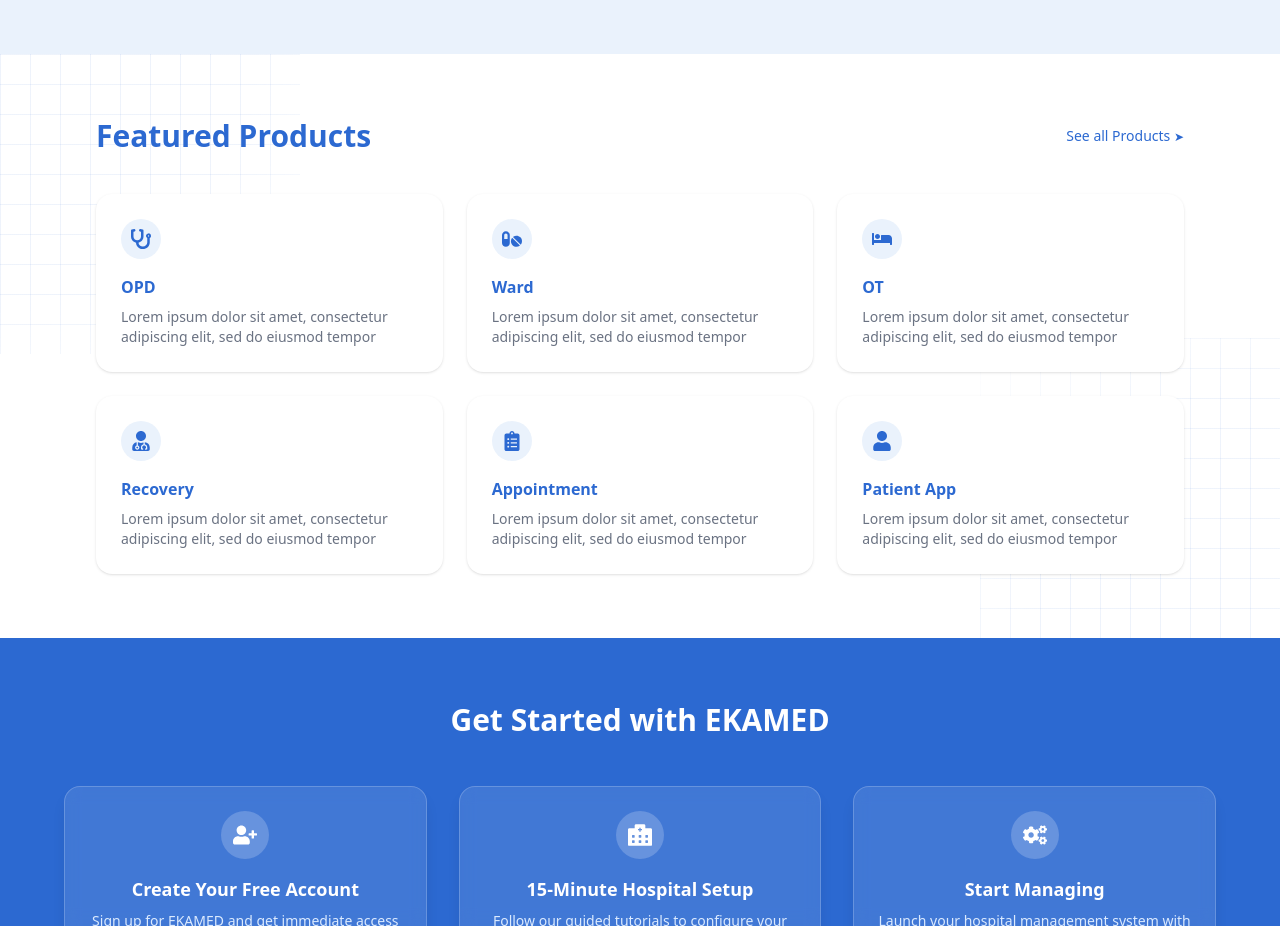
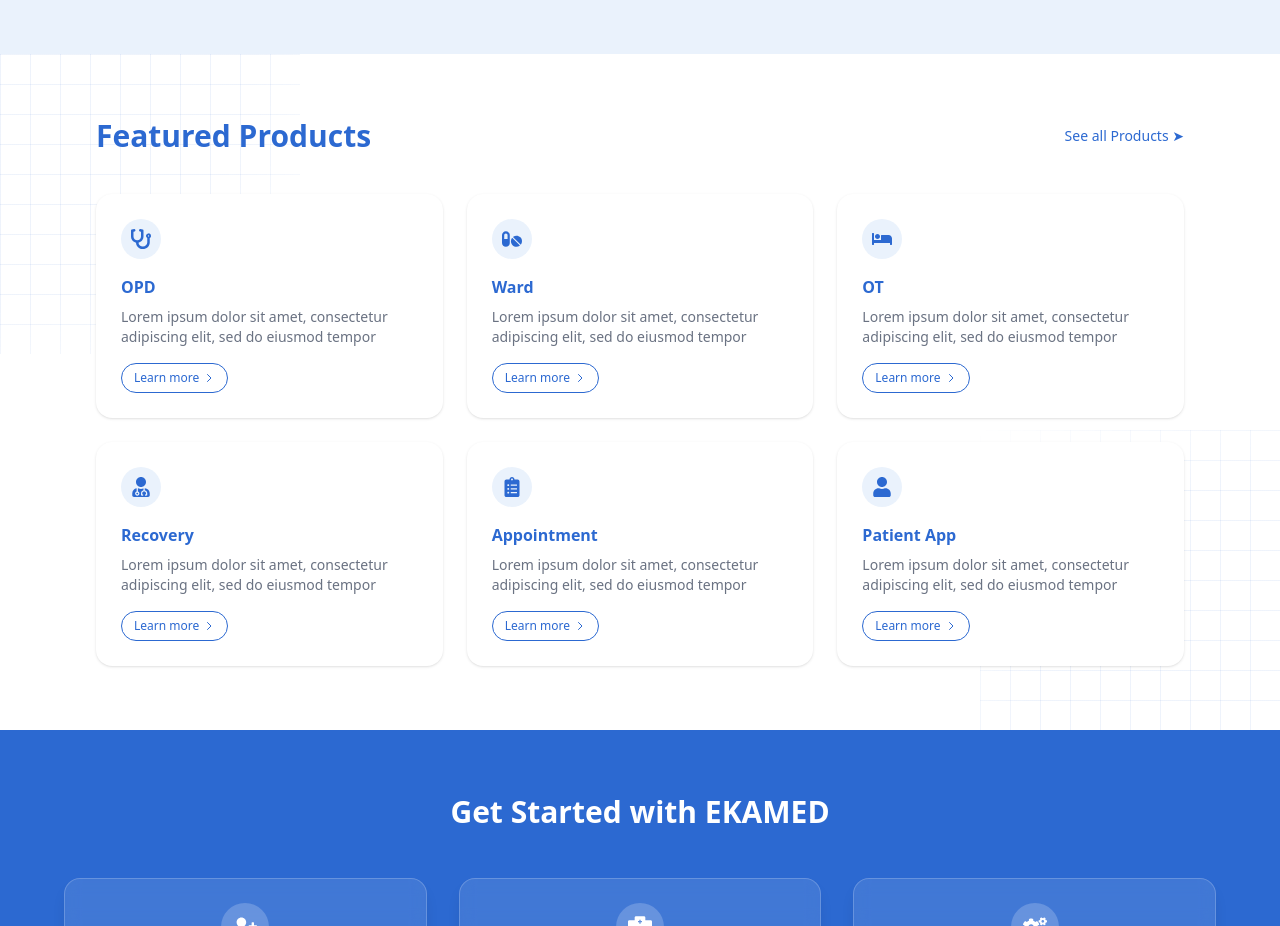
Before and after one commit to nomore-coffee/ekamed_web, a React (Vite) app: page / in a window 1280 px wide. Shown: the part 1140-2066 px from the top of the page. Built offline with nearby package versions, Linux system fonts and the light colour scheme.

Commit message:
Update featureProducts.jsx

```diff
--- a/src/Componnets/FeatureProducts/featureProducts.jsx
+++ b/src/Componnets/FeatureProducts/featureProducts.jsx
@@ -13,8 +13,7 @@
 export default function FeaturedProducts() {
   return (
     <section className="relative bg-white px-6 py-16 sm:px-12 lg:px-24 overflow-hidden">
-
-      {/* ✅ Top-left grid */}
+      {/* Top-left grid */}
       <div
         className="pointer-events-none absolute top-0 left-0 h-[300px] w-[300px] bg-[length:30px_30px] bg-[linear-gradient(to_right,rgba(44,105,209,0.08)_1px,transparent_1px),linear-gradient(to_bottom,rgba(44,105,209,0.08)_1px,transparent_1px)]"
         style={{
@@ -23,7 +22,7 @@
         }}
       ></div>
 
-      {/* ✅ Bottom-right grid */}
+      {/* Bottom-right grid */}
       <div
         className="pointer-events-none absolute bottom-0 right-0 h-[300px] w-[300px] bg-[length:30px_30px] bg-[linear-gradient(to_right,rgba(44,105,209,0.08)_1px,transparent_1px),linear-gradient(to_bottom,rgba(44,105,209,0.08)_1px,transparent_1px)]"
         style={{
@@ -32,12 +31,12 @@
         }}
       ></div>
 
-      {/* ✅ Content - now with relative positioning */}
+      {/* Content */}
       <div className="relative z-10">
         <div className="mb-10 flex items-center justify-between">
           <h2 className="text-2xl font-semibold text-[#2C69D1] md:text-3xl">Featured Products</h2>
-          <a href="#" className="text-sm font-medium text-[#2C69D1] hover:underline">
-            See all Products <span className="text-xs">➤</span>
+          <a href="#" className="text-sm font-medium text-[#2C69D1] hover:underline transition-colors duration-300">
+            See all Products <span className="inline-block transition-transform duration-300 hover:translate-x-1">➤</span>
           </a>
         </div>
 
@@ -45,15 +44,33 @@
           {products.map((product, index) => (
             <div
               key={index}
-              className="rounded-2xl bg-white p-6 shadow-sm transition hover:shadow-md border border-transparent hover:border-blue-100"
+              className="group rounded-2xl bg-white p-6 shadow-sm transition-all duration-300 hover:shadow-xl border border-transparent hover:border-[#2C69D1]/10 cursor-pointer"
             >
-              <div className="mb-4 flex h-10 w-10 items-center justify-center rounded-full bg-[#eaf2fc] text-[#2C69D1] text-xl">
+              <div className="mb-4 flex h-10 w-10 items-center justify-center rounded-full bg-[#eaf2fc] text-[#2C69D1] text-xl transition-transform duration-300 group-hover:scale-110">
                 {product.icon}
               </div>
-              <h3 className="text-md font-semibold text-[#2C69D1]">{product.title}</h3>
-              <p className="mt-2 text-sm text-gray-500">
+              <h3 className="text-md font-semibold text-[#2C69D1] transition-colors duration-300 group-hover:text-[#1a4a9e]">
+                {product.title}
+              </h3>
+              <p className="mt-2 text-sm text-gray-500 transition-colors duration-300 group-hover:text-gray-700">
                 Lorem ipsum dolor sit amet, consectetur adipiscing elit, sed do eiusmod tempor
               </p>
+              <div className="mt-4">
+                <a
+                  href="#"
+                  className="inline-flex items-center text-xs font-medium text-[#2C69D1] hover:text-white px-3 py-1.5 rounded-full border border-[#2C69D1] hover:bg-[#2C69D1] transition-all duration-300"
+                >
+                  Learn more
+                  <svg
+                    className="ml-1 w-3 h-3 transition-transform duration-300 group-hover:translate-x-1"
+                    fill="none"
+                    stroke="currentColor"
+                    viewBox="0 0 24 24"
+                  >
+                    <path strokeLinecap="round" strokeLinejoin="round" strokeWidth={2} d="M9 5l7 7-7 7" />
+                  </svg>
+                </a>
+              </div>
             </div>
           ))}
         </div>
```
